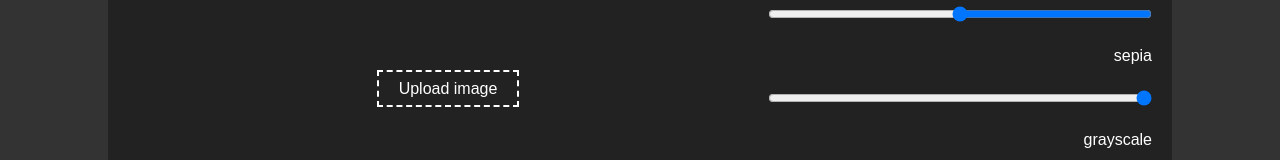
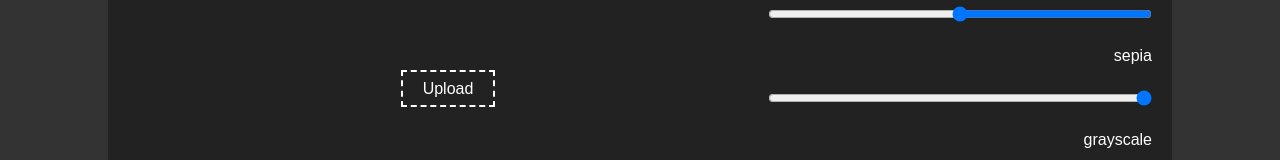
Before and after one commit to hayder1991/Image-editor, a plain HTML site: page index.html in a window 1280 px wide. Shown: the part 225-385 px from the top of the page. Drawn offline with Linux system fonts and the light colour scheme.

Commit message:
Update index.html
undo my changes

```diff
--- a/index.html
+++ b/index.html
@@ -14,7 +14,7 @@
             <img id="img">
         </div>
         <div class="upload">
-            <label for="upload">Upload image</label>
+            <label for="upload">Upload</label>
             <input type="file" id="upload">
         </div>
     </div>
```
